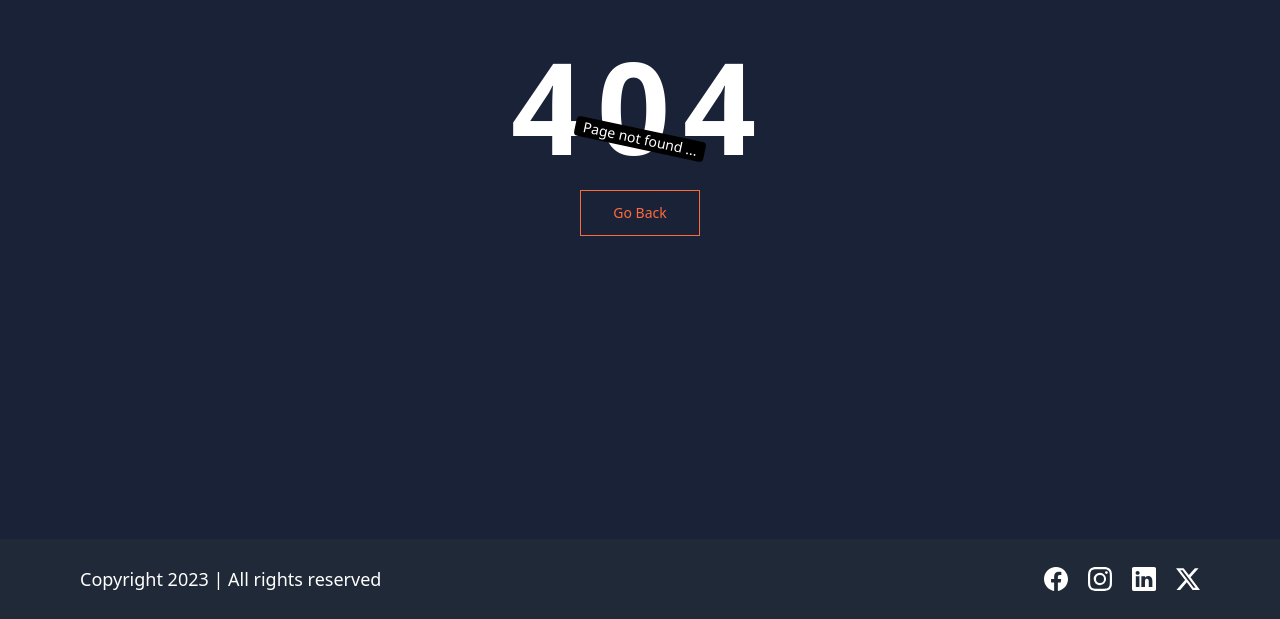
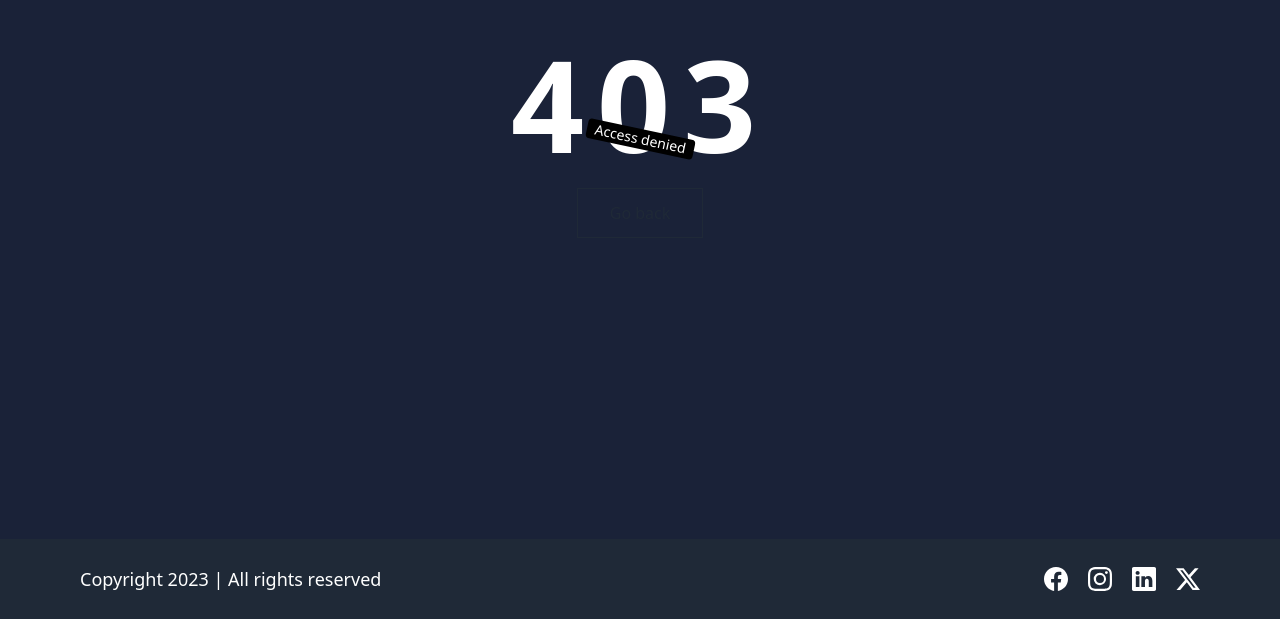
Before and after one commit to mohnishgorana1/Full-Stack-LMS, a React (Vite) app in the folder frontend/: page /denied in a window 1280 px wide. Before the commit this address had no page. Shown: the part 261-880 px from the top of the page. Built offline with nearby package versions, Linux system fonts and the light colour scheme.

Commit message:
denied page

```diff
--- a/frontend/src/App.jsx
+++ b/frontend/src/App.jsx
@@ -4,6 +4,7 @@
 import AboutUs from "./Pages/AboutUs";
 import Contact from "./Pages/Contact";
 import CourseList from "./Pages/Courses/CourseList";
+import Denied from "./Pages/Denied";
 import HomePage from "./Pages/HomePage";
 import Login from "./Pages/Login";
 import NotFound from "./Pages/NotFound";
@@ -20,6 +21,9 @@
         <Route path="/login" element={<Login/>} />
 
         <Route path="/courses" element={<CourseList/>} />
+        <Route path="/denied" element={<Denied/>} />
+
+
 
 
 
--- /dev/null
+++ b/frontend/src/Pages/Denied.jsx
@@ -0,0 +1,24 @@
+import { useNavigate } from "react-router-dom";
+
+function Denied() {
+    const navigate = useNavigate();
+    return (
+        <main className="h-screen w-full flex flex-col justify-center items-center bg-[#1A2238]">
+            <h1 className="text-9xl font-extrabold text-white tracking-widest">
+                403
+            </h1>
+            <div className="bg-black text-white px-2 text-sm rounded rotate-12 absolute">
+                Access denied
+            </div>
+            <button onClick={() => navigate(-1)} className="mt-5">
+                <span
+                    className="relative block px-8 py-3 bg-[#1A2238] border border-current  hover:rotate-6 transition-all hover:bg-white hover:text-[#1A2238] hover:font-bold">
+                    Go back
+                </span>
+            </button>
+        </main>
+    );
+
+}
+
+export default Denied;
```
